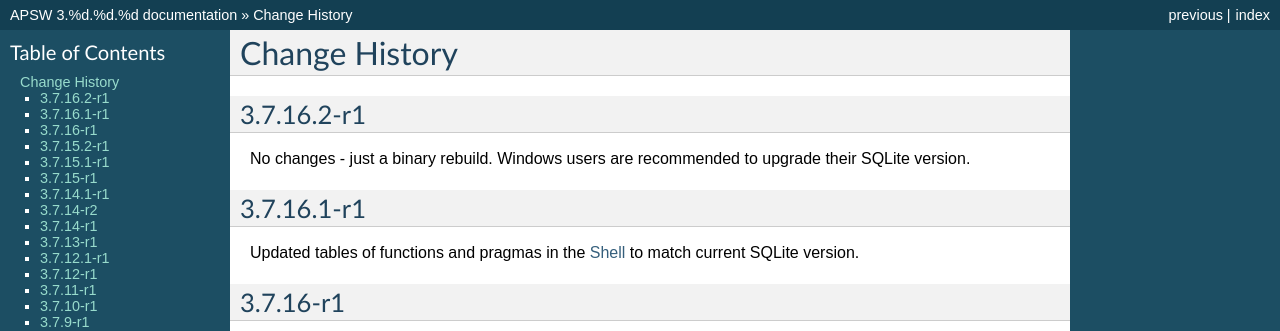
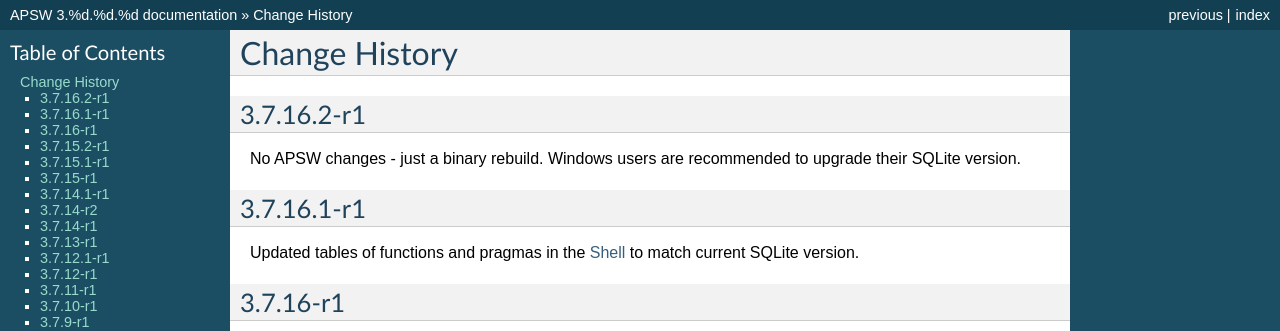
Before and after one commit to rogerbinns/apsw, a Sphinx documentation site: the page built from doc/changes.rst, in a window 1280 px wide and 900 px high. Shown: the top 331 px of the window. Built offline with Sphinx 7.4.7, drawn with Linux system fonts in a browser that asks for light colours; pages that are not in the unit, such as notebooks, are missing from menus; the version number is read from the project's files by our own code.

Commit message:
So minior bureaucratic updates

```diff
--- a/doc/changes.rst
+++ b/doc/changes.rst
@@ -5,8 +5,8 @@
 3.7.16.2-r1
 ===========
 
-No changes - just a binary rebuild.  Windows users are recommended to
-upgrade their SQLite version.
+No APSW changes - just a binary rebuild.  Windows users are
+recommended to upgrade their SQLite version.
 
 3.7.16.1-r1
 ===========
--- a/doc/download.rst
+++ b/doc/download.rst
@@ -69,9 +69,11 @@
 | Ubuntu            | Install `python-apsw <http://packages.ubuntu.com/search?keywords=python-apsw>`__ |
 +-------------------+----------------------------------------------------------------------------------+
 | Ubuntu PPA        | I maintain a PPA that is up to date at                                           |
-|                   | https://launchpad.net/~ubuntu-rogerbinns/+archive/apsw  which has SQLite         |
+|                   | https://launchpad.net/~ubuntu-rogerbinns/+archive/apsw which has SQLite          |
 |                   | embedded statically inside (ie system SQLite is ignored) and has all the         |
-|                   | extensions enabled: FTS3/4, RTree, ICU                                           |
+|                   | extensions enabled: FTS3/4, RTree, ICU.  Note that builds are not available for  |
+|                   | Ubuntu 12.10 because `Canonical/Ubuntu add a broken flag to the PPA              |
+|                   | <https://bugs.launchpad.net/ubuntu/+source/python2.7/+bug/1065302>`__.           |
 +-------------------+----------------------------------------------------------------------------------+
 | Gentoo            | Install `dev-python/apsw <http://packages.gentoo.org/package/dev-python/apsw>`_  |
 +-------------------+----------------------------------------------------------------------------------+
```
Also changed, not shown: 1 other file.
